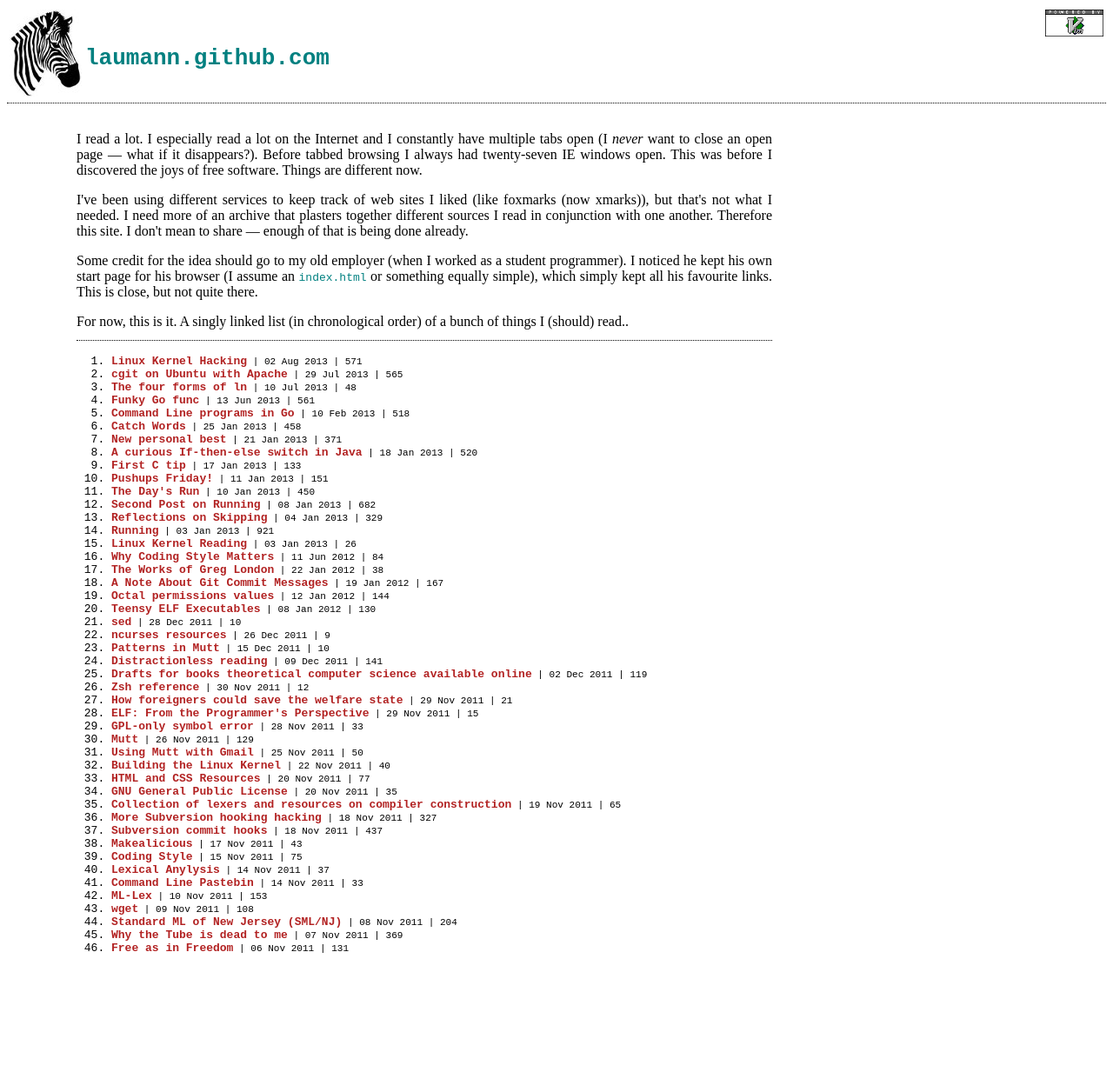
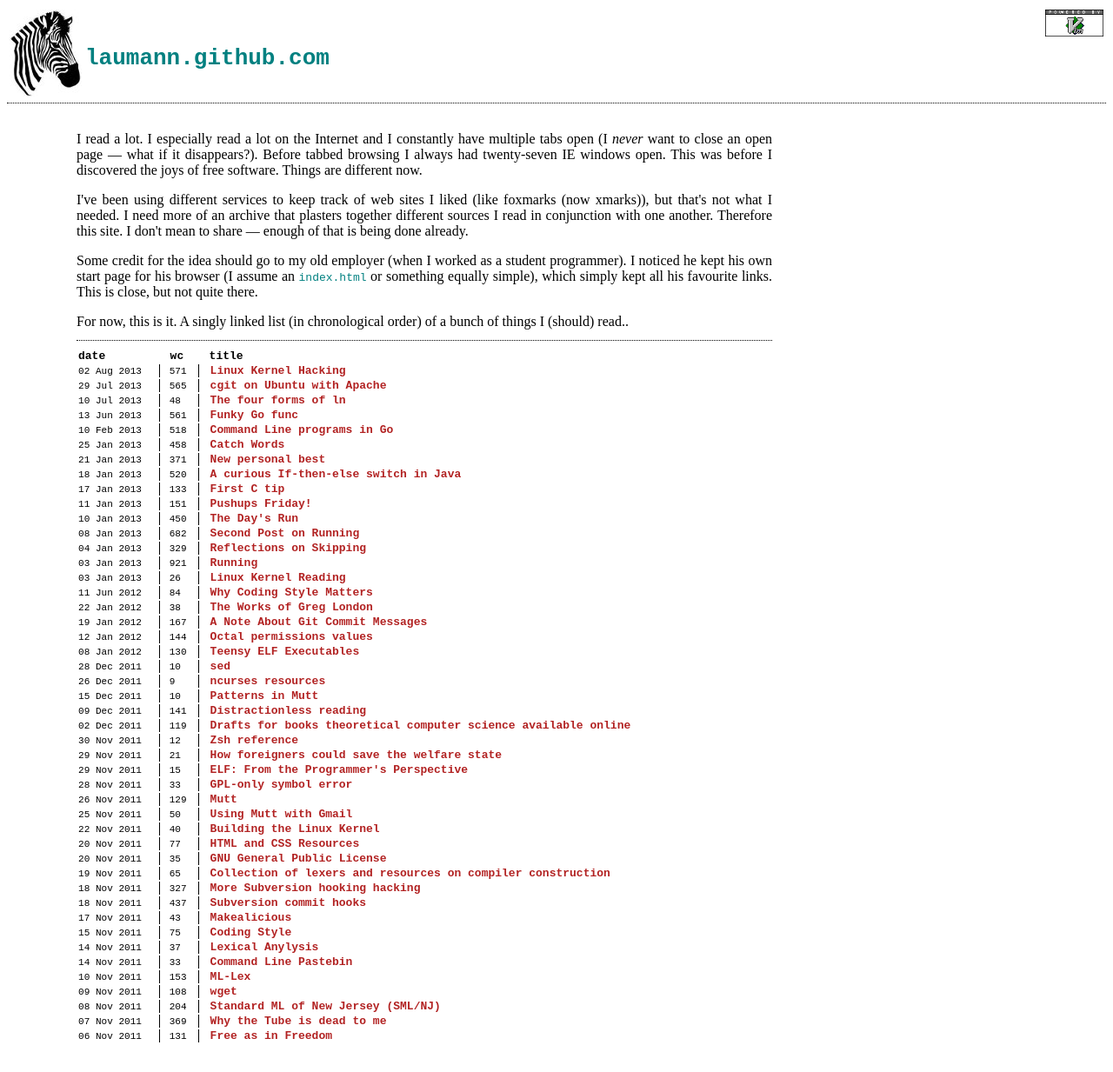
Before and after one commit to laumann/laumann.github.com, a Jekyll site: the page built from index.html, in a window 1280 px wide. Shown: the whole page at 87% size. Built offline with Jekyll 4.4.1, drawn with Linux system fonts in a browser that asks for light colours; before the commit the page ends 1146 px from its top, so only the background shows below that.

Commit message:
Redo index.html post listing layout

```diff
--- a/css/screen.css
+++ b/css/screen.css
@@ -64,13 +64,34 @@
 	font-size: .85em;
 }
 
-ol.post-list {
+table.post-list {
+	font-family: monospace;
 }
+	.post-list th {
+		padding: 0 1em;
+		font-size: 1em;
+	}
 
-	.post-list li {
-		list-style-type: lower-hexadecimal;
-		font-family: monospace;
+	.post-list td {
+		padding: 0 1em;
+		border-left: 1px solid  black;
+		font-size: 0.85em;
 	}
+
+	.post-list td:first-child {
+		border-left: 0;
+		padding-left: 0;
+	}
+
+	.post-list th:first-child {
+		padding-left: 0;
+	}
+
+	.post-list td:last-child {
+		font-size: 1em;
+		font-weight: bold;
+	}
+
 
 hr {
         border: 0;
--- a/index.html
+++ b/index.html
@@ -13,8 +13,24 @@
 
 <hr />
 
+<table class="post-list">
+	<tr>
+		<th>date</th>
+		<th>wc</th>
+		<th>title</th>
+	</tr>
+	{% for post in site.posts %}
+	<tr>
+		<td>{{ post.date | date_to_string }}&nbsp;</td>
+		<td>{{ post.content | number_of_words }}</td>
+		<td><a href="{{ post.url }}">{{ post.title }}</a></td>
+	</tr>
+	{% endfor %}
+</table>
+<!--
 <ol class="post-list">
 	{% for post in site.posts %}
 	<li style="list-style-type: lower-hexadecimal"><span class="title"><a href="{{ post.url }}">{{ post.title }}</a></span><span class="data"> | {{ post.date | date_to_string }} | {{ post.content | number_of_words }}</span></li>
 	{% endfor %}
 </ol>
+-->
```
